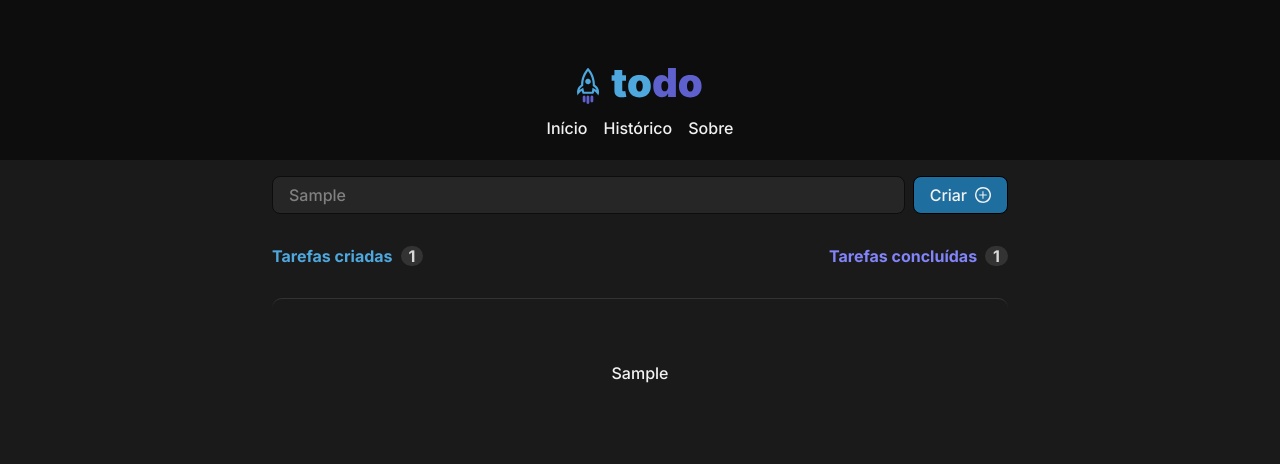
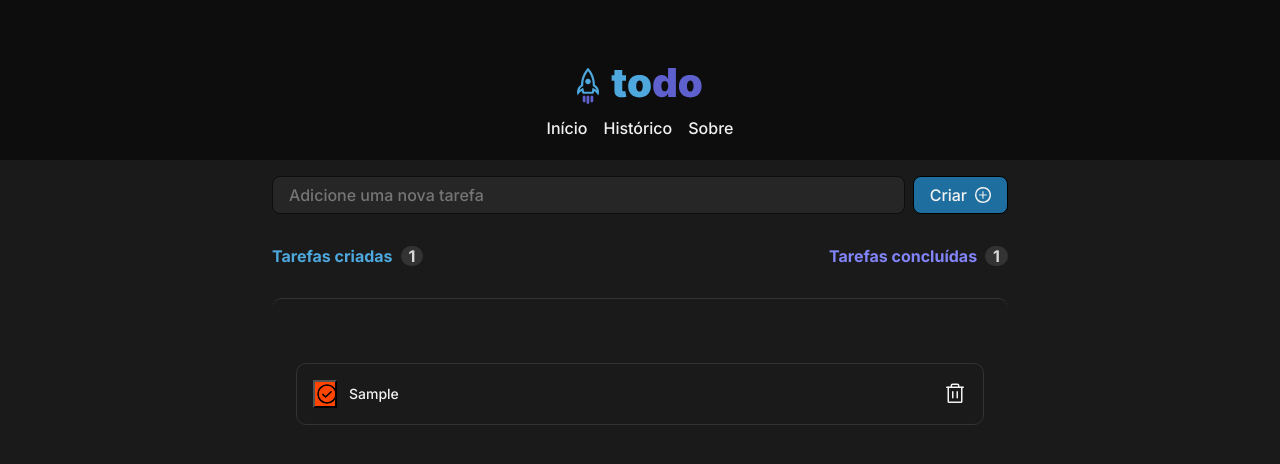
Before and after one commit to ThyagoThayllan/ToDo-List, a React (Vite) app: page / in a window 1280 px wide. Both pictures are taken after typing "Sample" into the empty fields and a click on the button "Criar". Shown: the top 464 px of the page. Built offline with nearby package versions, Linux system fonts and the light colour scheme.

Commit message:
interface de tarefas e inversão de status

```diff
--- a/package.json
+++ b/package.json
@@ -10,6 +10,7 @@
     "preview": "vite preview"
   },
   "dependencies": {
+    "phosphor-react": "^1.4.1",
     "react": "^18.2.0",
     "react-dom": "^18.2.0",
     "react-router-dom": "^6.15.0",
--- a/src/componentes/Tarefa/index.tsx
+++ b/src/componentes/Tarefa/index.tsx
@@ -1,15 +1,37 @@
+import { Trash, CheckCircle } from 'phosphor-react'
 import styles from './styles.module.css'
+import { useState } from 'react'
 
 interface TarefaProps {
-    key: string,
-    task: string,
-    finished?: boolean
+  key: string,
+  task: string,
+  finished?: boolean
 }
 
-export const Task = ({task}: TarefaProps) => {
+export const Task = ({ task, finished }: TarefaProps) => {
+
+  const [ isFinished, setIsFinished ] = useState(finished || false)
+
+  const handleStatus = () => {
+
+    setIsFinished(!isFinished)
+  }
+
   return (
     <div className={styles.task}>
-      {task}
+      <button
+        className={isFinished ? styles.finishedTask : styles.pendingTask}
+        onClick={() => handleStatus()}
+      >
+        <CheckCircle size={24} />
+      </button>
+      <p className={styles.taskContent}>
+        {task}
+      </p>
+      <div className={styles.deleteTask}>
+        <Trash size={24} />
+      </div>
+
     </div>
   )
 }
--- a/src/componentes/Tarefa/styles.module.css
+++ b/src/componentes/Tarefa/styles.module.css
@@ -0,0 +1,34 @@
+.task {
+    display: grid;
+    grid-template-columns: 24px 1fr 24px;
+    gap: 0.75rem;
+    width: 100%;
+    padding: 1rem;
+    border: 1px solid #333333;
+    border-radius: 10px;
+    align-items: center;
+
+}
+
+.task + .task {
+    margin-top: 1rem;
+}
+
+.finishedTask {
+    line-height: 0;
+    background: green;
+}
+
+.pendingTask {
+    line-height: 0;
+    background: orangered;
+}
+
+.taskContent {
+    font-size: 0.875rem;
+    line-height: 1.6;
+}
+
+.deleteTask {
+    line-height: 0;
+}
--- a/src/routes/Home/index.tsx
+++ b/src/routes/Home/index.tsx
@@ -47,6 +47,7 @@ export const Home = () => {
                 <form className={styles.formHome} onSubmit={handleCreateTask}>
                     <input
                         type="text"
+                        value={task}
                         placeholder='Adicione uma nova tarefa'
                         className={styles.inputFormHome}
                         onChange={handleNewTask}
@@ -84,18 +85,18 @@ export const Home = () => {
                                         <p>Crie tarefas e organize seus itens a cumprir</p>
                                     </div>
                                 </div>)
-                            : (
-                                <div>{
-                                    tasks.map((task) => {
+                            : tasks.map((task) => {
                                 return (
                                     <Task
                                         key={task.key}
                                         task={task.task}
+                                        finished={task.finished}
                                     />
                                 )
-                                    })}
-                                </div>
-                            )}
+                            })
+
+
+                        }
                     </div>
                 </div>
             </div>
```
Also changed, not shown: 1 other file (tests, documents, lock files or other folders). Lines whose indentation alone changed are shown as unchanged.
